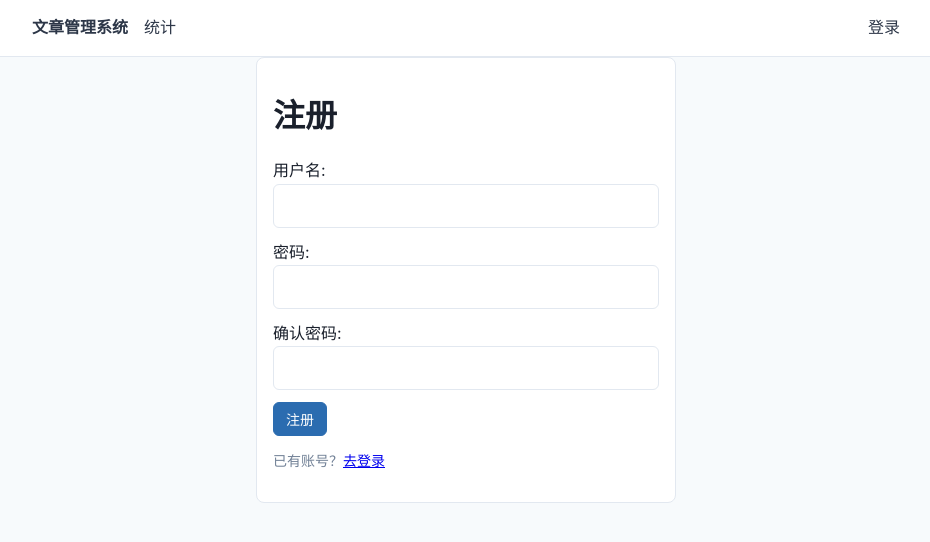
After one commit to Moringling/qz2026-Moringling, a Django app: page /accounts/register/ in a window 1280 px wide. The commit adds this page. Shown: the top 542 px of the page, without its empty margins (174-1104 px from the left). Run offline with Django 5.2, Linux system fonts and the light colour scheme.

Commit message:
Implement user registration
密码根据要求使用 `set_password` 存储

```diff
--- a/project-a/articles/forms.py
+++ b/project-a/articles/forms.py
@@ -1,6 +1,45 @@
 from django import forms
+from django.contrib.auth import get_user_model
+from django.contrib.auth.password_validation import validate_password
+from django.core.exceptions import ValidationError
 
 from .models import Article, Attachment
+
+class RegisterForm(forms.Form):
+    username = forms.CharField(
+        label="用户名", max_length=150, widget=forms.TextInput()
+    )
+    password1 = forms.CharField(
+        label="密码", min_length=8, widget=forms.PasswordInput()
+    )
+    password2 = forms.CharField(
+        label="确认密码", min_length=8, widget=forms.PasswordInput()
+    )
+
+    def clean_username(self):
+        username = self.cleaned_data["username"]
+        if get_user_model().objects.filter(username=username).exists():
+            raise forms.ValidationError("用户名已被占用")
+        return username
+
+    def clean(self):
+        cleaned = super().clean()
+        password1 = cleaned.get("password1")
+        password2 = cleaned.get("password2")
+        if password1 and password2 and password1 != password2:
+            self.add_error("password2", "两次输入的密码不一致")
+        elif password1:
+            try:
+                validate_password(password1)
+            except ValidationError as ex:
+                self.add_error("password1", ex)
+        return cleaned
+
+    def save(self):
+        user = get_user_model()(username=self.cleaned_data["username"])
+        user.set_password(self.cleaned_data["password1"])
+        user.save()
+        return user
 
 class ArticleForm(forms.ModelForm):
     class Meta:
--- a/project-a/articles/templates/registration/login.html
+++ b/project-a/articles/templates/registration/login.html
@@ -9,6 +9,6 @@
     {{ form.as_p }}
     <button class="btn" type="submit">登录</button>
   </form>
-  <p class="muted">没有账号？使用 <code>python manage.py createsuperuser</code> 创建。</p>
+  <p class="muted">没有账号？<a href="{% url 'register' %}">立即注册</a>，或使用 <code>python manage.py createsuperuser</code> 创建管理员。</p>
 </div>
 {% endblock %}
--- /dev/null
+++ b/project-a/articles/templates/registration/register.html
@@ -0,0 +1,13 @@
+{% extends "base.html" %}
+{% block title %}注册{% endblock %}
+{% block content %}
+<div class="card" style="max-width:420px;margin:0 auto;">
+  <h1>注册</h1>
+  <form method="post">
+    {% csrf_token %}
+    {{ form.as_p }}
+    <button class="btn" type="submit">注册</button>
+  </form>
+  <p class="muted">已有账号？<a href="{% url 'login' %}">去登录</a></p>
+</div>
+{% endblock %}
--- a/project-a/articles/views.py
+++ b/project-a/articles/views.py
@@ -10,10 +10,20 @@ from django.http.response import HttpResponse, Http404, FileResponse
 from django.shortcuts import render, get_object_or_404, redirect
 from django.views.decorators.http import require_POST
 
-from .forms import ArticleForm, AttachmentForm
+from .forms import ArticleForm, AttachmentForm, RegisterForm
 from .models import Article, Attachment, AuditLog
 from .utils import generate_thumbnail
 
+def register(request):
+    if request.method == "POST":
+        form = RegisterForm(request.POST)
+        if form.is_valid():
+            form.save()
+            messages.success(request, "注册成功，请登录。")
+            return redirect("login")
+    else:
+        form = RegisterForm()
+    return render(request, "registration/register.html", {"form": form})
 
 def article_list(request: HttpRequest) -> HttpResponse:
     articles = (
--- a/project-a/blog/settings.py
+++ b/project-a/blog/settings.py
@@ -118,6 +118,9 @@ USE_TZ = True
 
 STATIC_URL = 'static/'
 
+LOGIN_URL = "login"
+LOGIN_REDIRECT_URL = "articles:list"
+LOGOUT_REDIRECT_URL = "articles:list"
 
 MEDIA_URL = "/media/"
 MEDIA_ROOT = BASE_DIR / "media"
--- a/project-a/blog/urls.py
+++ b/project-a/blog/urls.py
@@ -18,10 +18,13 @@ from django.conf.urls.static import static
 from django.contrib import admin
 from django.urls import include, path
 
+from articles import views as article_views
+
 from blog import settings
 
 urlpatterns = [
     path("admin/", admin.site.urls),
+    path("accounts/register/", article_views.register, name="register"),
     path("accounts/", include("django.contrib.auth.urls")),
     path("", include("articles.urls")),
 ]
```
